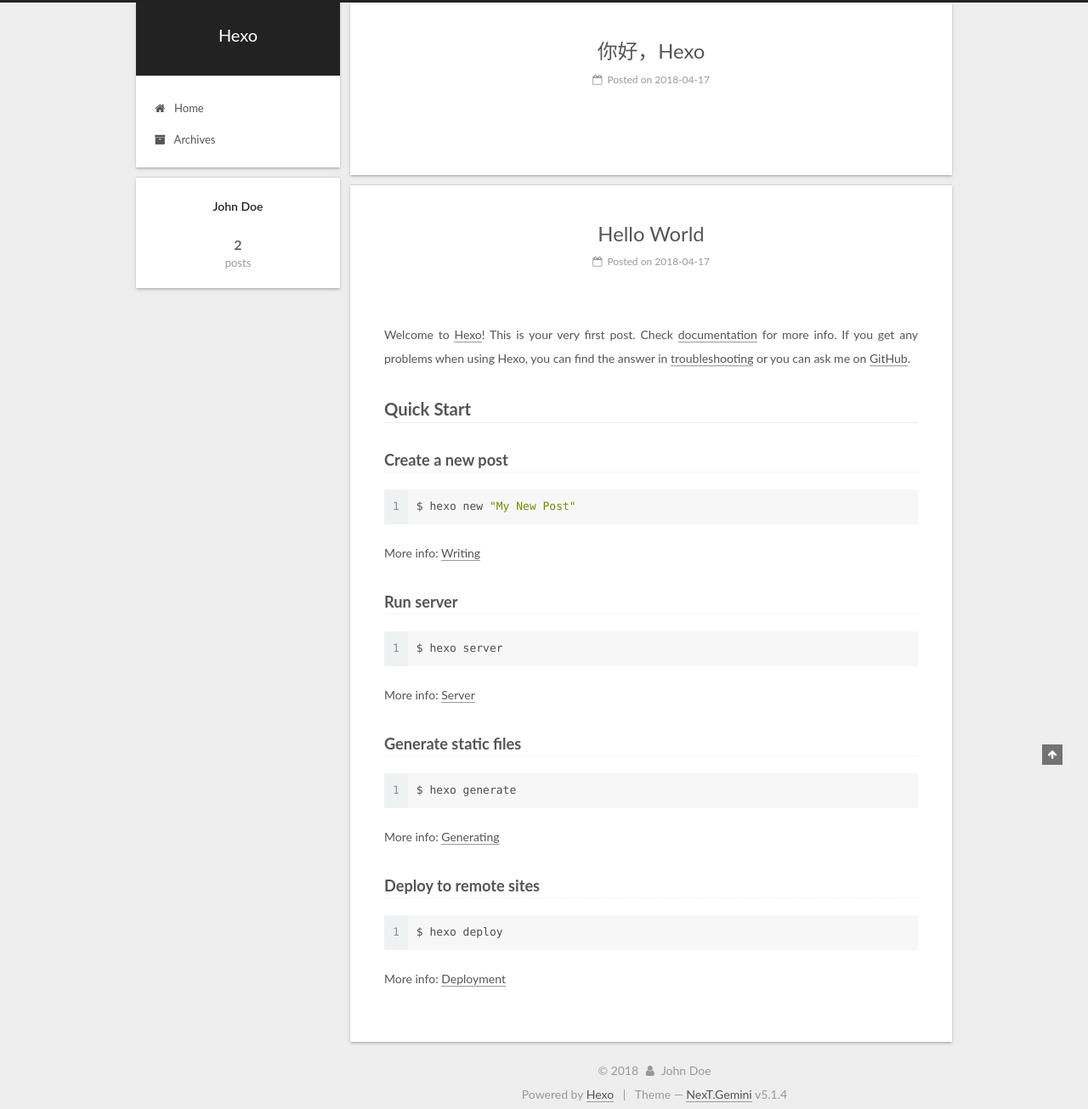
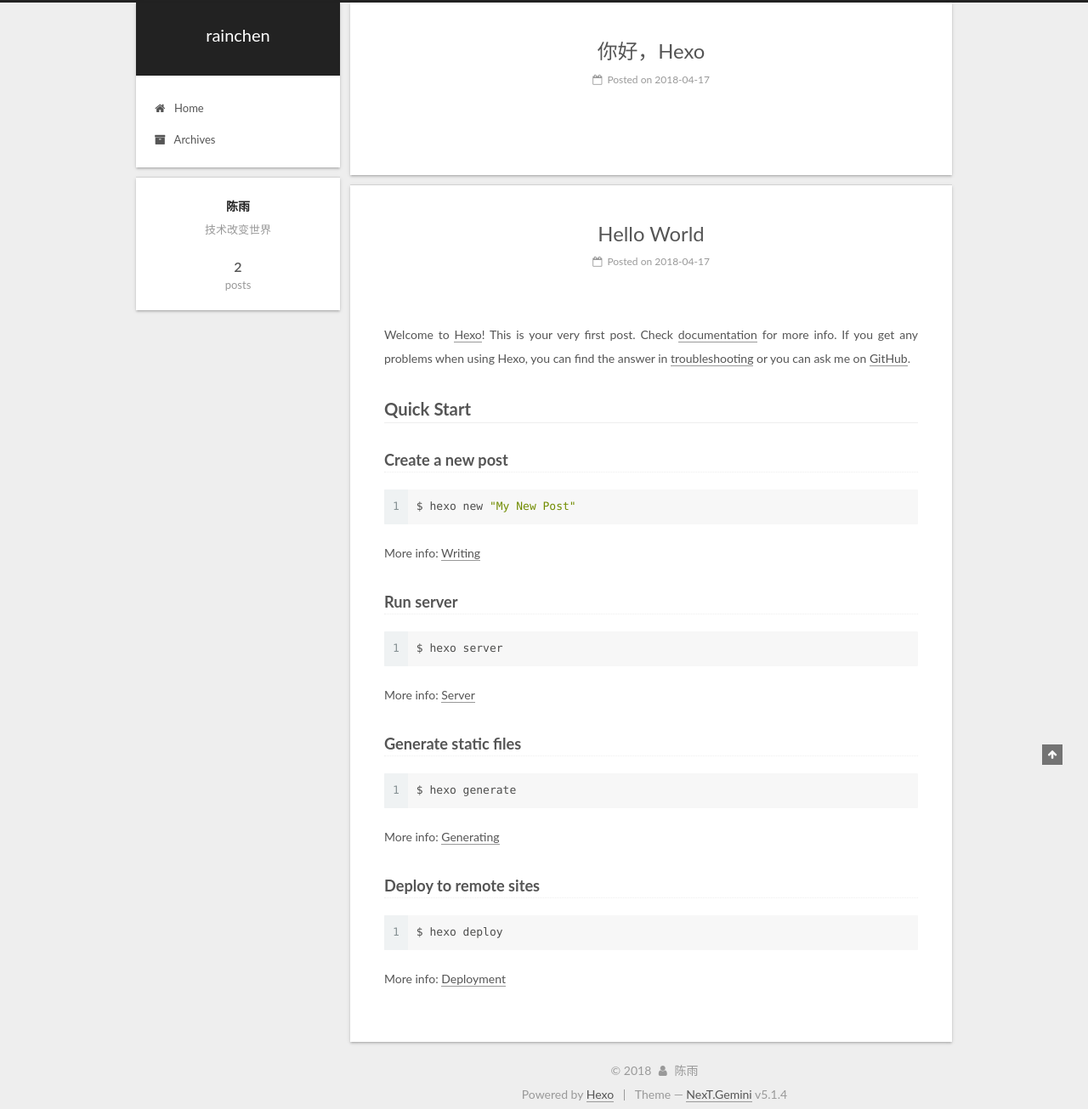
Before and after one commit to rainchen1024/rainchen1024.github.io, a plain HTML site: page index.html in a window 1280 px wide. Shown: the whole page at 85% size. Drawn offline with Linux system fonts and the light colour scheme.

Commit message:
Site updated: 2018-04-18 15:25:21

```diff
--- a/css/main.css
+++ b/css/main.css
@@ -1823,7 +1823,7 @@
   width: 4px;
   height: 4px;
   border-radius: 50%;
-  background: #ffc9a8;
+  background: #ffe21a;
 }
 .links-of-blogroll {
   font-size: 13px;
--- a/index.html
+++ b/index.html
@@ -79,13 +79,16 @@
 
 
 
+<meta name="description" content="技术改变世界">
 <meta property="og:type" content="website">
-<meta property="og:title" content="Hexo">
+<meta property="og:title" content="rainchen">
 <meta property="og:url" content="http://yoursite.com/index.html">
-<meta property="og:site_name" content="Hexo">
+<meta property="og:site_name" content="rainchen">
+<meta property="og:description" content="技术改变世界">
 <meta property="og:locale" content="default">
 <meta name="twitter:card" content="summary">
-<meta name="twitter:title" content="Hexo">
+<meta name="twitter:title" content="rainchen">
+<meta name="twitter:description" content="技术改变世界">
 
 
 
@@ -121,7 +124,7 @@
 
 
 
-  <title>Hexo</title>
+  <title>rainchen</title>
 
 
 
@@ -152,7 +155,7 @@
     <div class="custom-logo-site-title">
       <a href="/"  class="brand" rel="start">
         <span class="logo-line-before"><i></i></span>
-        <span class="site-title">Hexo</span>
+        <span class="site-title">rainchen</span>
         <span class="logo-line-after"><i></i></span>
       </a>
     </div>
@@ -232,13 +235,13 @@
     <link itemprop="mainEntityOfPage" href="http://yoursite.com/2018/04/17/你好，Hexo/">
 
     <span hidden itemprop="author" itemscope itemtype="http://schema.org/Person">
-      <meta itemprop="name" content="John Doe">
+      <meta itemprop="name" content="陈雨">
       <meta itemprop="description" content="">
       <meta itemprop="image" content="/images/avatar.gif">
     </span>
 
     <span hidden itemprop="publisher" itemscope itemtype="http://schema.org/Organization">
-      <meta itemprop="name" content="Hexo">
+      <meta itemprop="name" content="rainchen">
     </span>
 
 
@@ -351,13 +354,13 @@
     <link itemprop="mainEntityOfPage" href="http://yoursite.com/2018/04/17/hello-world/">
 
     <span hidden itemprop="author" itemscope itemtype="http://schema.org/Person">
-      <meta itemprop="name" content="John Doe">
+      <meta itemprop="name" content="陈雨">
       <meta itemprop="description" content="">
       <meta itemprop="image" content="/images/avatar.gif">
     </span>
 
     <span hidden itemprop="publisher" itemscope itemtype="http://schema.org/Organization">
-      <meta itemprop="name" content="Hexo">
+      <meta itemprop="name" content="rainchen">
     </span>
 
 
@@ -498,8 +501,8 @@
         <div class="site-overview">
           <div class="site-author motion-element" itemprop="author" itemscope itemtype="http://schema.org/Person">
 
-              <p class="site-author-name" itemprop="name">John Doe</p>
-              <p class="site-description motion-element" itemprop="description"></p>
+              <p class="site-author-name" itemprop="name">陈雨</p>
+              <p class="site-description motion-element" itemprop="description">技术改变世界</p>
           </div>
 
           <nav class="site-state motion-element">
@@ -554,7 +557,7 @@
   <span class="with-love">
     <i class="fa fa-user"></i>
   </span>
-  <span class="author" itemprop="copyrightHolder">John Doe</span>
+  <span class="author" itemprop="copyrightHolder">陈雨</span>
 
 
 </div>
```
Also changed, not shown: 2018/04/17/hello-world/index.html (+8 -8 lines), 2018/04/17/你好，Hexo/index.html (+11 -8 lines), archives/2018/04/index.html (+11 -8 lines), archives/2018/index.html (+11 -8 lines), archives/index.html (+11 -8 lines).
